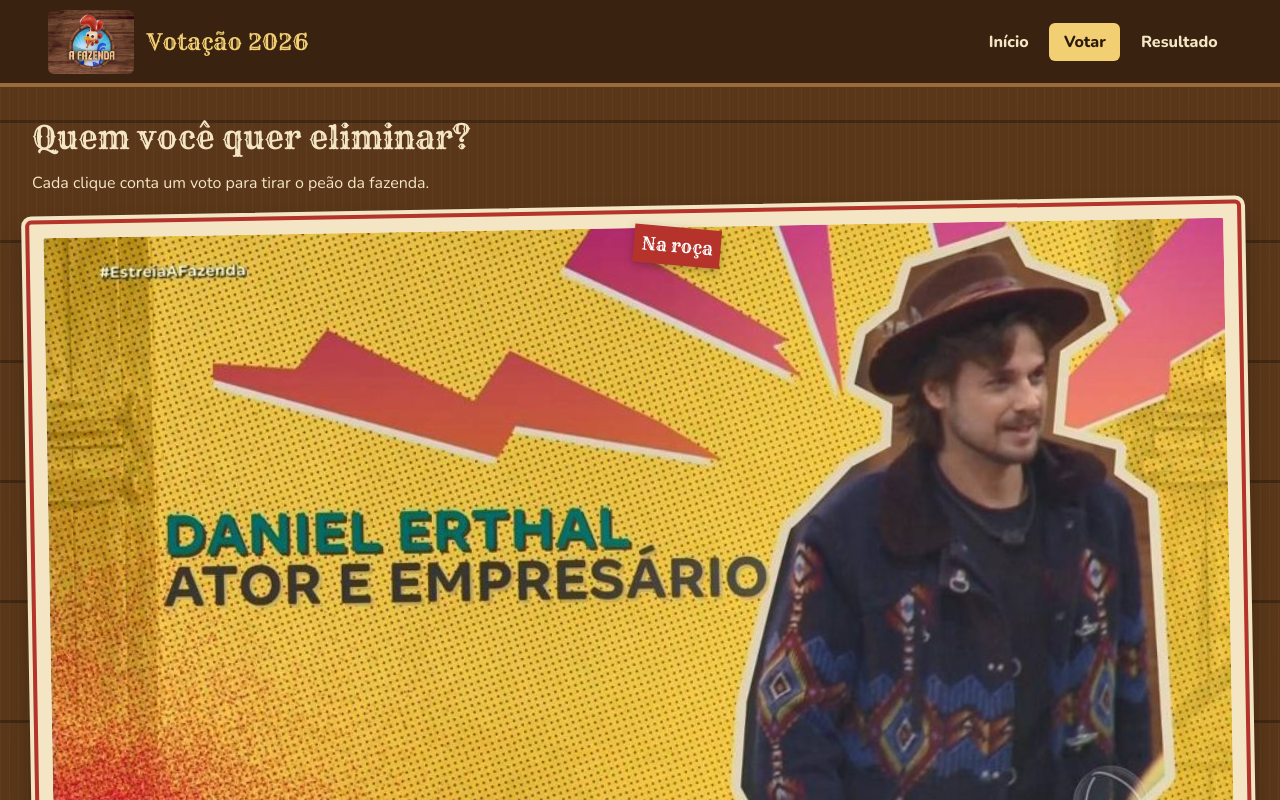
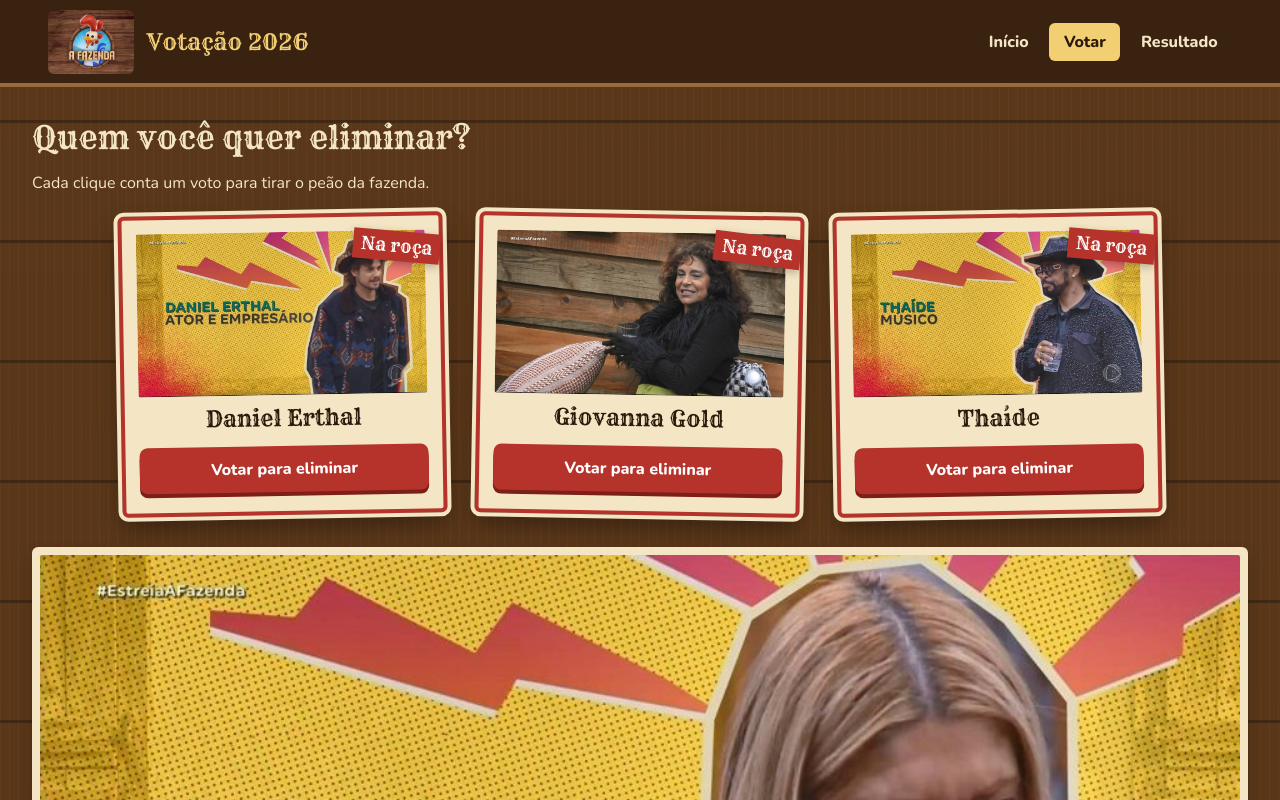
Before and after one commit to abneralmeidacord/AV2-DIAW, a React (Vite) app in the folder votacao-fazenda/: page /votacao in a window 1280 px wide. Shown: the top 800 px of the page. Built offline with nearby package versions, Linux system fonts and the light colour scheme.

Commit message:
card NaRoca [OK]

```diff
--- a/votacao-fazenda/src/App.css
+++ b/votacao-fazenda/src/App.css
@@ -33,7 +33,17 @@
   font-size: 0.9rem;
 }
 
+.grade-roca {
+  display: grid;
+  grid-template-columns: repeat(auto-fit, minmax(min(100%, 300px), 1fr));
+  gap: 32px;
+  max-width: 1040px;
+  margin: 20px auto 32px;
+}
+
 .card-roca {
+  display: flex;
+  flex-direction: column;
   padding: 0.9rem;
   border: 4px solid var(--celeiro);
   outline: 4px solid var(--papel);
@@ -54,13 +64,16 @@
 
 .card-roca .botao {
   width: 100%;
+  margin-top: auto;
   margin-bottom: 0.3rem;
 }
 
 .selo-roca {
   position: absolute;
-  align-self: flex-end;
-  padding: 8px;
+  top: 15px;
+  right: -1px;
+  z-index: 1;
+  padding: 4px 8px;
   background: var(--celeiro);
   color: #fff;
   font-family: var(--fonte-titulo);
--- a/votacao-fazenda/src/pages/Votacao.jsx
+++ b/votacao-fazenda/src/pages/Votacao.jsx
@@ -25,6 +25,7 @@
         Cada clique conta um voto para tirar o peão da fazenda.
       </p>
 
+      <section className="grade-roca" aria-label="Participantes na roça">
         {naRoca.map((p) => (
           <ParticipanteCard
             key={p.id}
@@ -32,6 +33,7 @@
             onVotar={handleVotar}
           />
         ))}
+      </section>
 
       {foraDaRoca.map((p) =>
       <ParticipanteCard
```
Lines whose indentation alone changed are shown as unchanged.
